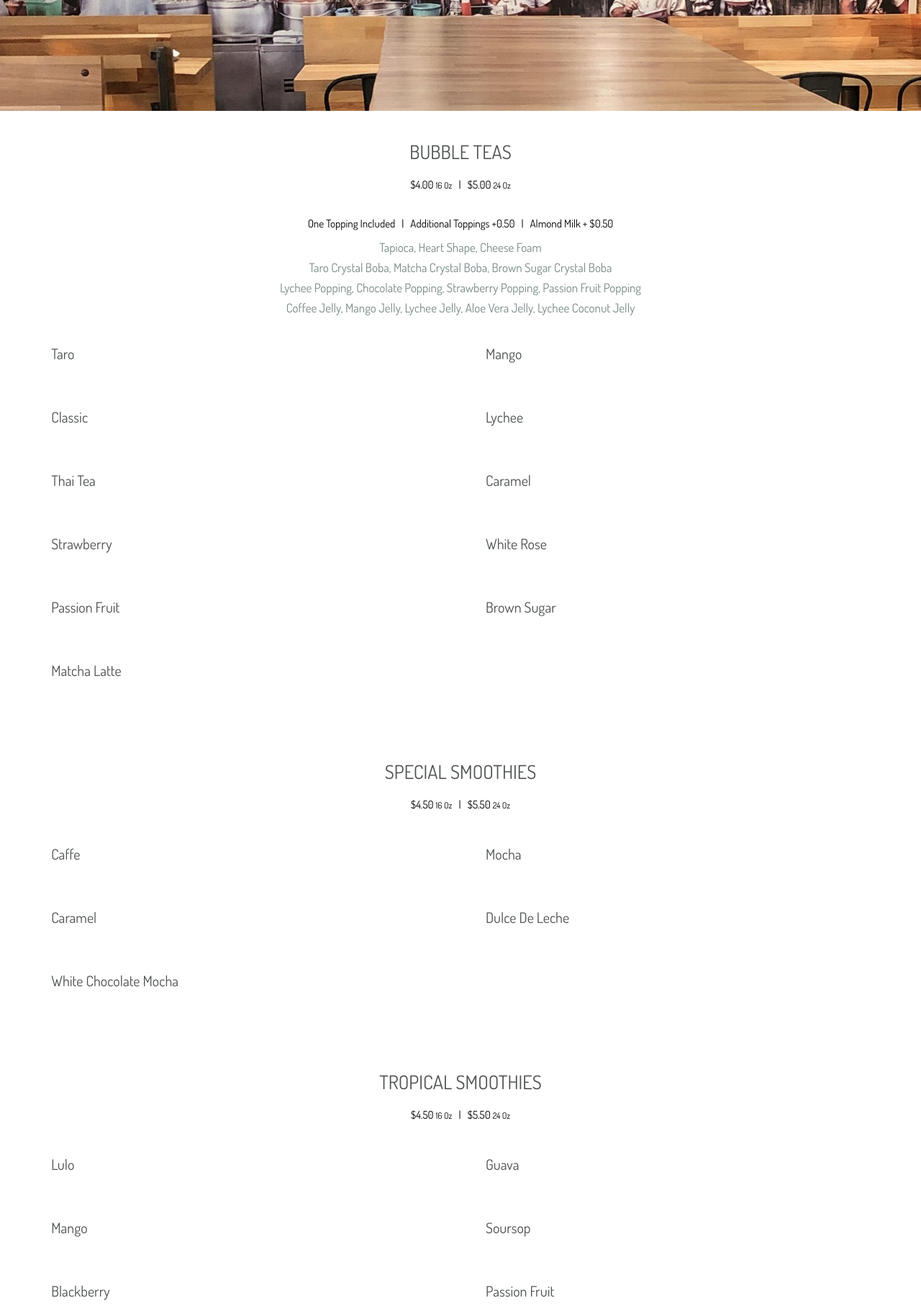
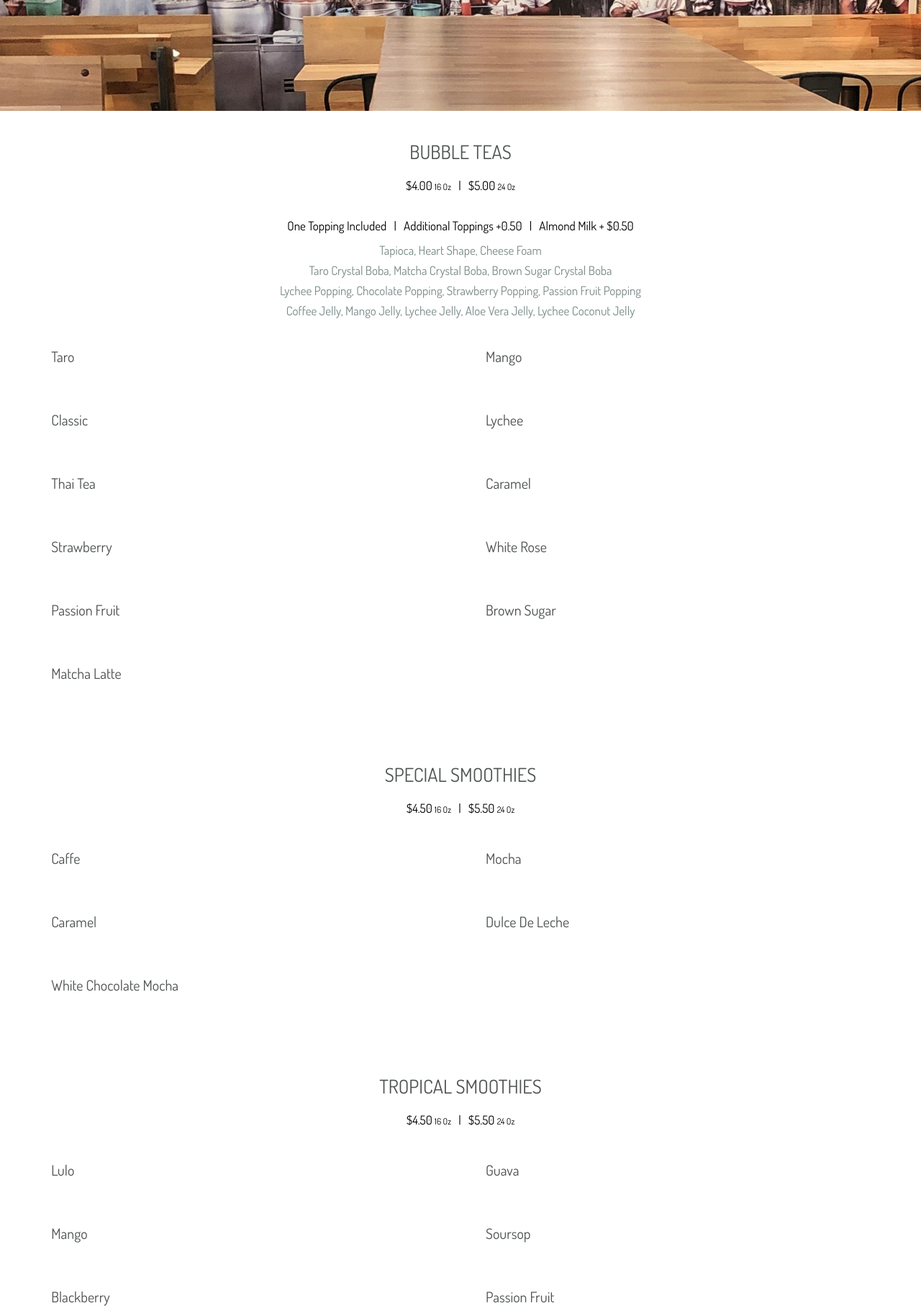
Before and after one commit to timseo/sweetoctopus, a PHP site: page /sweetoctopus-boba-menu.html in a window 1280 px wide. Shown: the part 415-2236 px from the top of the page at 72% size. Run offline with PHP 8.4, Linux system fonts and the light colour scheme; some libraries are stand-ins or nearby versions; some web fonts are replaced.

Commit message:
edit style

```diff
--- a/css/style.css
+++ b/css/style.css
@@ -336,16 +336,20 @@ p.cc-boba {
     line-height: 12px;
 }
 .cc-toppings {
-	font-size: 15px;
+	font-size: 17px;
 	padding-top: 20px;
 	text-transform: capitalize;
 	padding-bottom: 15px;
+	padding-left: 20px;
+	padding-right: 20px;
 }
 .cc-toppings-detail {
 	font-size: 17px;
 	text-transform: capitalize;
 	text-align: center;
 	line-height: 18px;
+	padding-left: 20px;
+	padding-right: 20px;
 
 }
 /* --------- Section's--------------------------------------*/
```
